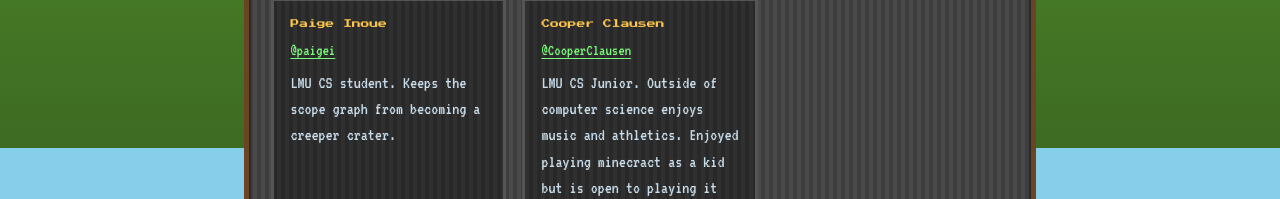
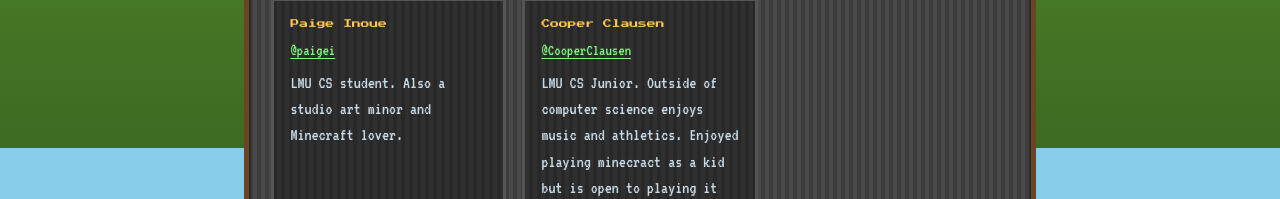
Before and after one commit to MasonLui/CubeScript, a website: page docs/index.html in a window 1280 px wide. Shown: the part 3852-4051 px from the top of the page. Drawn offline with Linux system fonts and the light colour scheme.

Commit message:
Update index.html

```diff
--- a/docs/index.html
+++ b/docs/index.html
@@ -310,7 +310,7 @@ outside of a function</code></pre>
                 >@paigei</a
               >
             </p>
-            <p>LMU CS student. Keeps the scope graph from becoming a creeper crater.</p>
+            <p>LMU CS student. Also a studio art minor and Minecraft lover.</p>
           </div>
           <div class="bio">
             <p class="name">Cooper Clausen</p>
```
